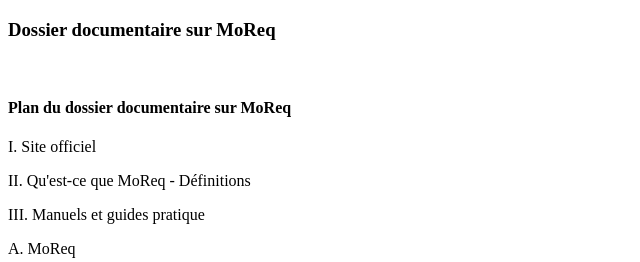
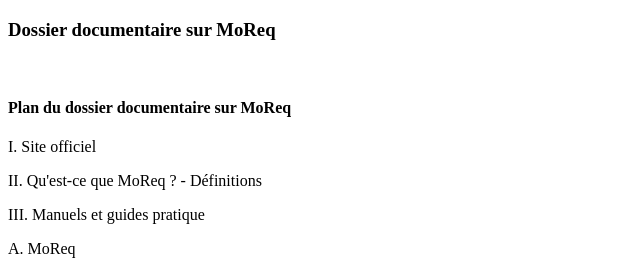
Before and after one commit to montagne-he2b/montagne-he2b.github.io, a plain HTML site: page dossier/index.html in a window 1280 px wide. Shown: the top 262 px of the page, 0-640 px from the left. Drawn offline with Linux system fonts and the light colour scheme.

Commit message:
Update index.html

```diff
--- a/dossier/index.html
+++ b/dossier/index.html
@@ -8,7 +8,7 @@
   <br />
   <h4>Plan du dossier documentaire sur MoReq</h4>
   <p>I. Site officiel</p>
-  <p>II. Qu'est-ce que MoReq - Définitions</p>
+  <p>II. Qu'est-ce que MoReq ? - Définitions</p>
   <p>III. Manuels et guides pratique</p>
   <p>A. MoReq</p>
   <p>B. MoReq2</p>
```
